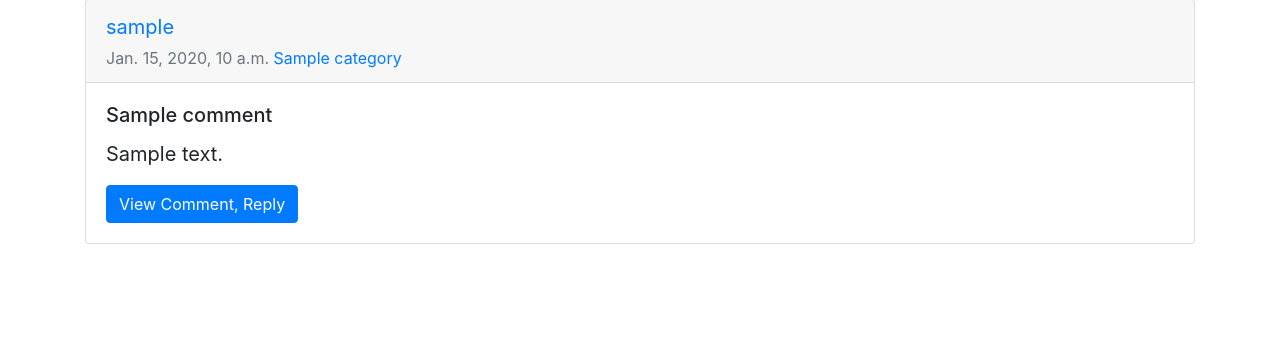
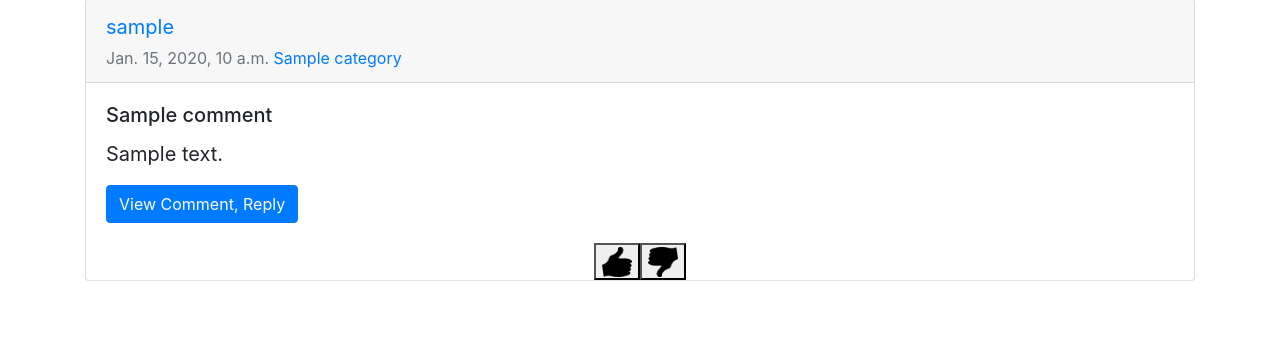
Before and after one commit to zeyad-shaban/Negawb, a Django app: page /comments/ in a window 1280 px wide. Shown: the part 237-579 px from the top of the page. Run offline with Django 3.2, Linux system fonts and the light colour scheme; tables that the repository leaves empty hold one stand-in row (values such as "Sample post"); some libraries are stand-ins or nearby versions.

Commit message:
Like and Dislike are connected to views.py,

```diff
--- a/comments/models.py
+++ b/comments/models.py
@@ -10,6 +10,7 @@ class Comment(models.Model):
     user = models.ForeignKey(User, on_delete=models.CASCADE)
     comment_date = models.DateTimeField(auto_now_add=True)
     category = models.ForeignKey(Category, on_delete=models.CASCADE, null=True, blank=True)
+    likes = models.ManyToManyField(User,related_name= 'comment_like')
 
     def __str__(self):
         return f'comment by user: {self.user}'
--- a/comments/templates/comments/comments.html
+++ b/comments/templates/comments/comments.html
@@ -1,4 +1,5 @@
 {% extends 'categories/base.html' %}
+{% load static %}
 {% block title %} Comments {% endblock title %}
 
 {% block searchbar %}
@@ -35,7 +36,7 @@
             <label for="category">Category</label>
             {{form.category}}
         </div>
-        <input class="btn btn-success" type="submit" value="Add Comment">
+        <input class="btn btn-success" type="submit" value="Add Comment" name="submit">
     </form>
     <br>
 </div>
@@ -50,7 +51,7 @@
         <small class="form-text text-muted">{{ comment.comment_date }}
             {% if comment.category %}
             <a href="{% url 'view_category' comment.category.id %}">{{comment.category}}</a></small>
-            {% endif %}
+        {% endif %}
     </div>
     <div class="card-body">
         {% if comment.title %}
@@ -59,6 +60,23 @@
         <p class="card-text text-break">{{ comment.description|truncatechars:300 }}</p>
         <a href="{% url 'comments:view_comment' comment.id %}" class="btn btn-primary">View Comment, Reply</a>
     </div>
+    <span class="row justify-content-center">
+        <!-- Like -->
+        <form action="" method="post" class="form-inline">
+            {% csrf_token %}
+            <button type="submit" name="submit" value="like" title="Like">
+                <img src="{% static 'categories/like.png' %}" width="30" height="30" alt="Like">
+            </button>
+        </form>
+        <!-- Dislike -->
+            <form action="" method="post" class="form-inline">
+                {% csrf_token %}
+                <button type="submit" name="submit" value="dislike" title="Dislike">
+                    <img src="{% static 'categories/dislike.png' %}" width="30" height="30" alt="Dislike">
+                </button>
+            </form>
+    </span>
 </div>
+
 {% endfor %}
 {% endblock content %}
--- a/comments/views.py
+++ b/comments/views.py
@@ -5,20 +5,33 @@ from .forms import CommentForm, ReplyForm
 from django.db.models import Q
 from django.contrib import messages
 
+
 def comments(request):
     comments = Comment.objects.all().order_by('-comment_date')
     if request.method == 'GET':
         return render(request, 'comments/comments.html', {'comments': comments, 'form': CommentForm})
-    else:
+    # Add Comment
+
+    elif request.POST['submit'] == 'Add Comment':
         try:
             form = CommentForm(request.POST)
             comment = form.save(commit=False)
             comment.user = request.user
+            messages.success(request, "created comment successfully")
             comment.save()
             return redirect('comments:comments')
         except ValueError:
             messages.error(request, 'Title must be 0-40 character')
             return redirect('comments:comments')
+    # Like
+    elif request.POST['submit'] == 'like':
+
+        messages.success(request, "liked!")
+        return redirect('comments:comments')
+    # Dislike
+    elif request.POST['submit'] == 'dislike':
+        messages.success(request, "Disliked!")
+        return redirect('comments:comments')
 
 
 @login_required
--- /dev/null
+++ b/static/categories/basescript.js
@@ -0,0 +1,5 @@
+$('.todoNote').css('display', 'none')
+$('.todoItem').on('click', function (event) {
+    // $('.todoNote').toggle()
+    $('.todoNote', this).toggle()
+})
```
Also changed, not shown: categories/static/categories/dislike.png (added), categories/static/categories/like.png (added), comments/migrations/0004_comment_likes.py (added), comments/migrations/0005_auto_20200801_1451.py (added), comments/migrations/0006_auto_20200801_1451.py (added), static/categories/GroupIcon.png (added), static/categories/basestyle.css (line endings or trailing spaces).
